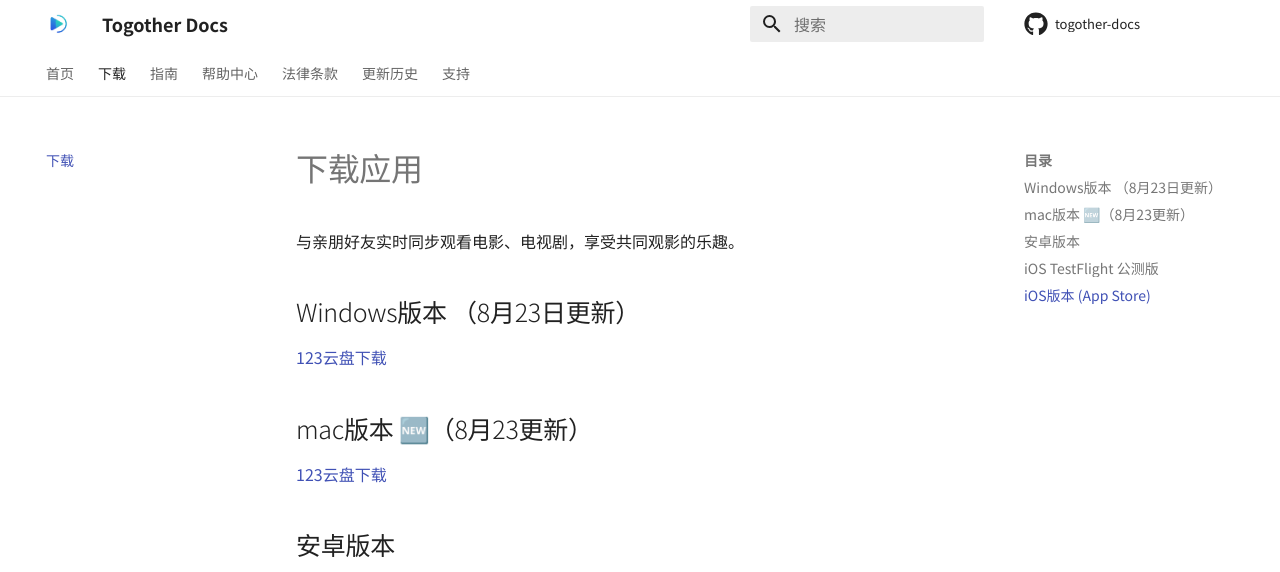
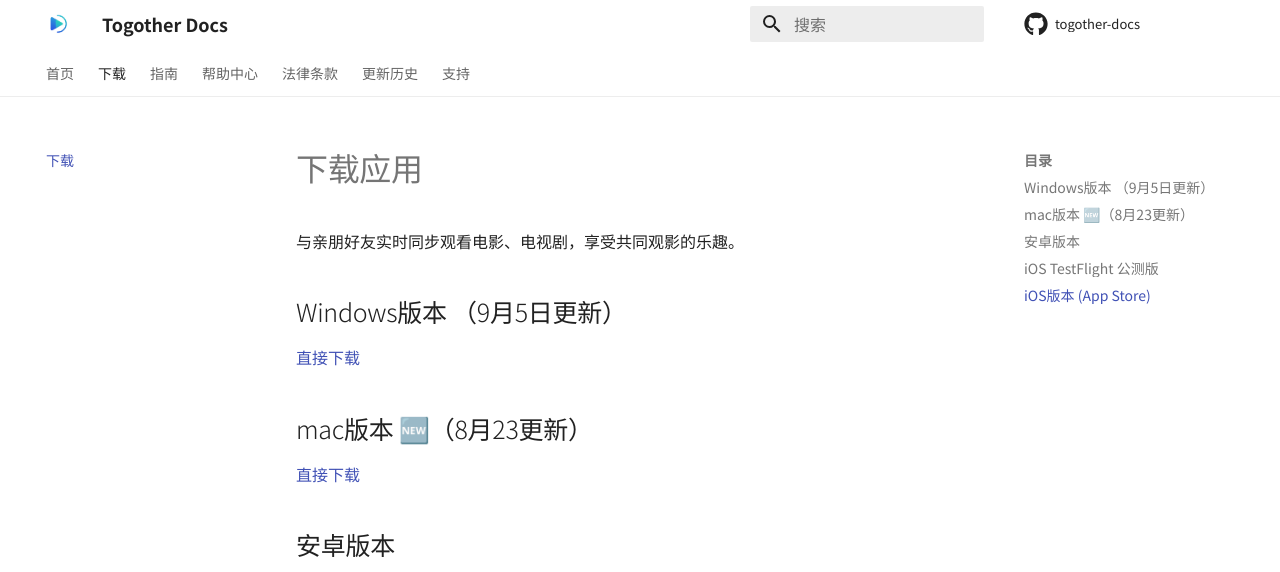
Before and after one commit to pwxiao/togother-docs, an MkDocs documentation site: the page built from docs/download.md, in a window 1280 px wide and 1108 px high. Shown: the top 572 px of the window. Built offline with MkDocs 1.6.1 and Material for MkDocs 9.7.7, drawn with Linux system fonts in a browser that asks for light colours; comment, search, counter and statistics services are not loaded.

Commit message:
update url

```diff
--- a/docs/download.md
+++ b/docs/download.md
@@ -4,14 +4,14 @@
 
 
 
-## Windows版本 （8月23日更新）
+## Windows版本 （9月5日更新）
 
-[123云盘下载](https://www.123684.com/s/5lHyTd-WVDHv)
+[直接下载](http://aigc2024-test.yaoshang.tech/1370000038/togother_windows_x64_2.5.2.exe)
 
 
 ## mac版本 🆕（8月23更新）
 
-[123云盘下载](https://www.123684.com/s/5lHyTd-sVDHv)
+[直接下载](http://aigc2024-test.yaoshang.tech/1370000038/togother_macos_2.5.2.dmg)
 
 ## 安卓版本 {#安卓版本}
 
```
Also changed, not shown: docs/changelog.md (+3 -0 lines).
